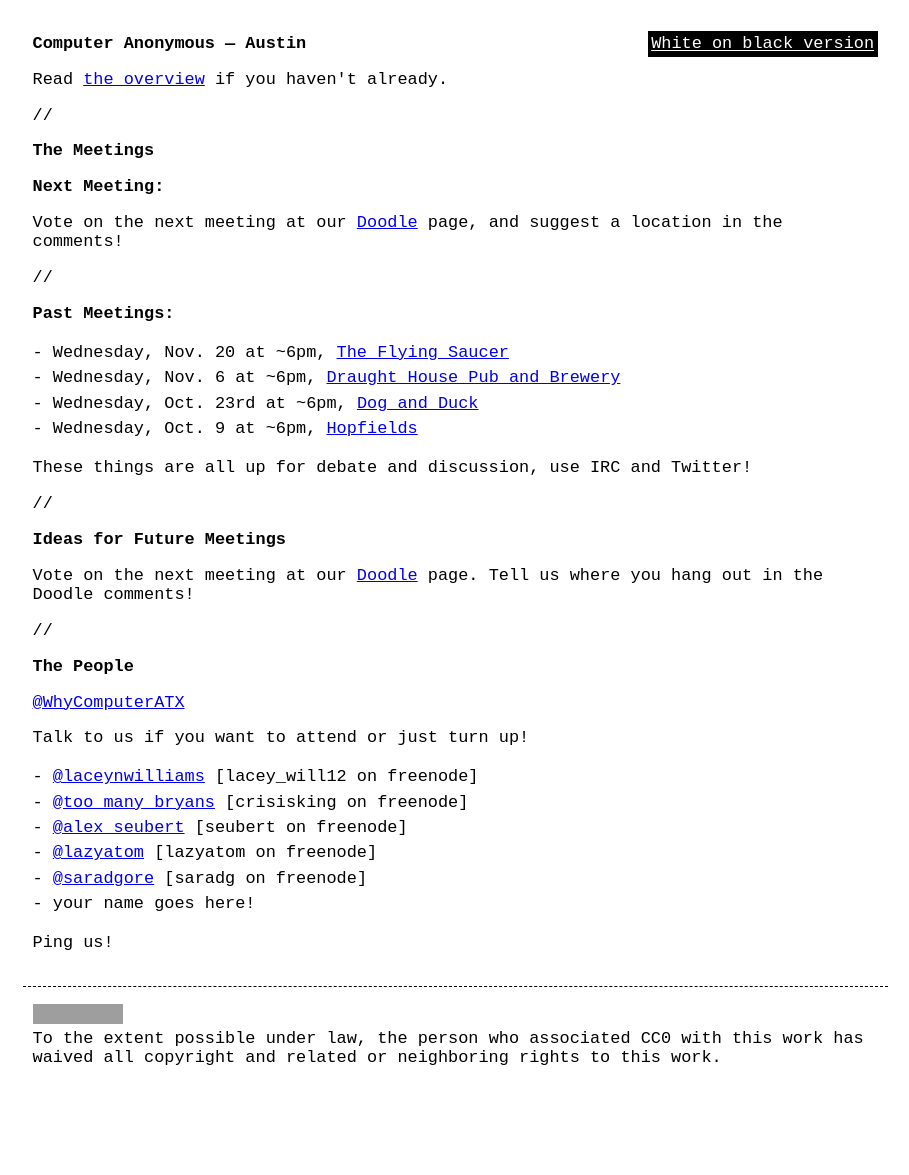
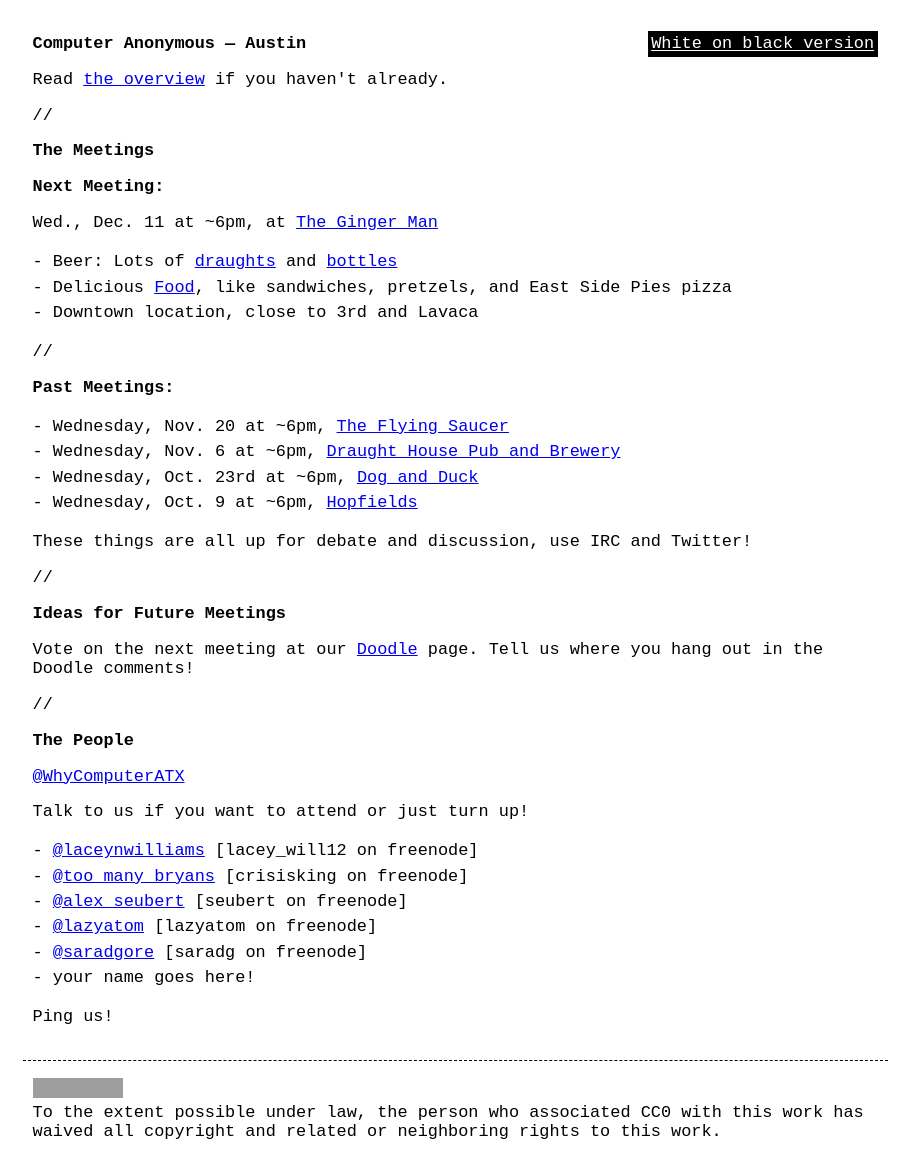
Before and after one commit to computeranonymous/computer, a Jekyll site: the page built from us_austin.html, in a window 1280 px wide. Shown: the whole page, without its empty margins (185-1094 px from the left). Built offline with Jekyll 4.4.1, drawn with Linux system fonts in a browser that asks for light colours; before the commit the page ends 1101 px from its top, so only the background shows below that; grey boxes are pictures that could not be loaded.

Commit message:
Next US Austin meetup
Next meetup: Dec. 11 at Ginger Man

```diff
--- a/us_austin.html
+++ b/us_austin.html
@@ -12,7 +12,12 @@
 
 <h3>Next Meeting:</h3>
 
-<p>Vote on the next meeting at our <a href="http://doodle.com/nnv6zs8wkuy4s5yy">Doodle</a> page, and suggest a location in the comments!</p>
+<p>Wed., Dec. 11 at ~6pm, at <a href="http://aus.gingermanpub.com/">The Ginger Man</a></p>
+<ul>
+    <li>Beer: Lots of <a href="http://aus.gingermanpub.com/beer-lists/draught-list/">draughts</a> and <a href="http://aus.gingermanpub.com/beer-lists/bottled-beer/">bottles</a></li>
+    <li>Delicious <a href="http://aus.gingermanpub.com/non-beer/solids/">Food</a>, like sandwiches, pretzels, and East Side Pies pizza</li>
+    <li>Downtown location, close to 3rd and Lavaca</li>
+</ul>
 
 <p>//</p>
 
```
